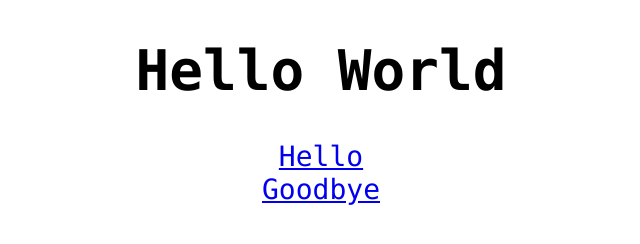
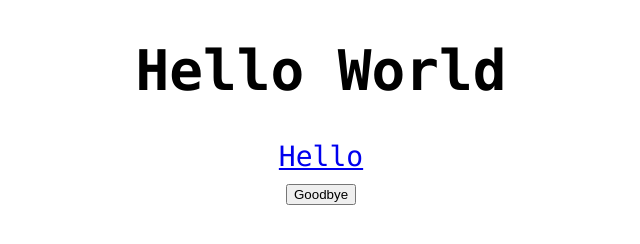
Before and after one commit to erru227/25_2, a website: page public/index.html in a window 1280 px wide. Shown: the whole page, without its empty margins (319-959 px from the left). Drawn offline with Linux system fonts and the light colour scheme.

Commit message:
Update index.html new try

```diff
--- a/public/index.html
+++ b/public/index.html
@@ -9,6 +9,6 @@
 
     <a href="/hello">Hello</a><br>
 
-    <a href="/goodbye">Goodbye</a>
+    <button onclick="goodbye_click()">Goodbye</button>
 </body>
 </html>
```
